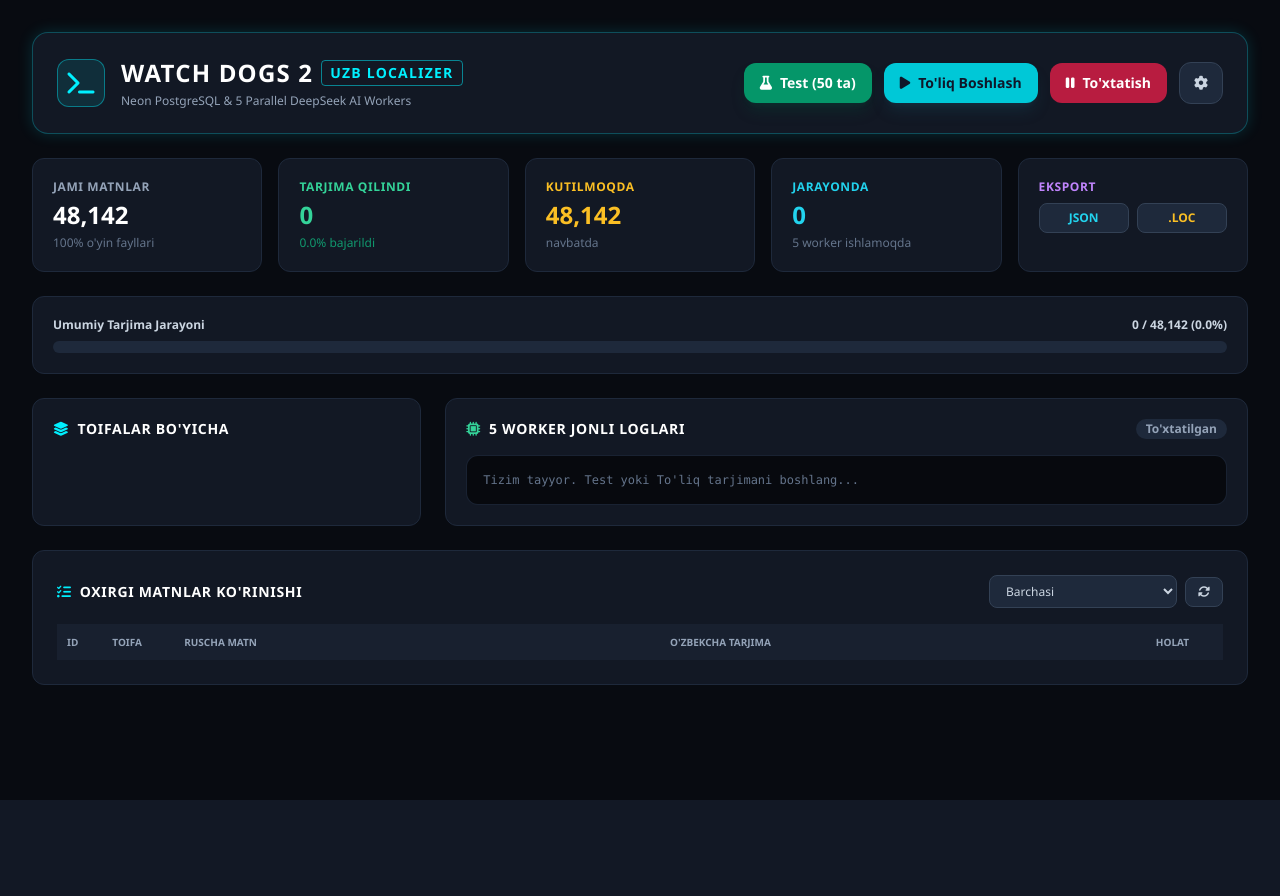
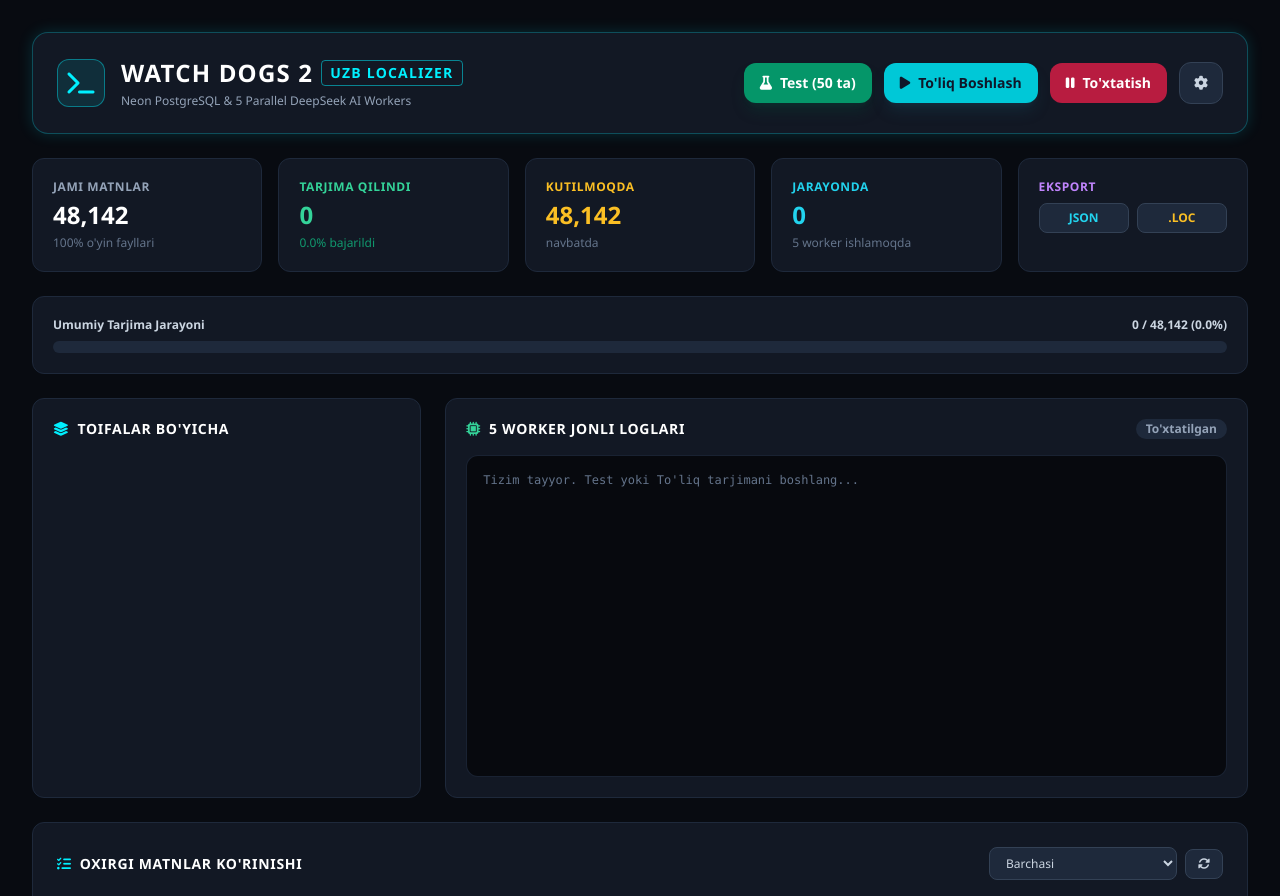
Before and after one commit to devsafo/watch-dogs-2-uz, a FastAPI app: template templates/index.html in a window 1280 px wide. Shown: the top 896 px of the page. Before the commit the page ends 800 px from the top, so only its background shows below. Run offline with FastAPI, Linux system fonts and the light colour scheme; the template is opened without the code that fills it, so the values that code supplies are empty; some libraries are stand-ins or nearby versions.

Commit message:
Fix log box height to fixed 400px with inner scroll

```diff
--- a/templates/index.html
+++ b/templates/index.html
@@ -23,6 +23,10 @@
     body { background-color: #080b11; color: #e2e8f0; font-family: 'Segoe UI', Tahoma, Geneva, Verdana, sans-serif; }
     .glitch-border { box-shadow: 0 0 15px rgba(0, 240, 255, 0.15); border: 1px solid rgba(0, 240, 255, 0.25); }
     .neon-text { text-shadow: 0 0 8px rgba(0, 240, 255, 0.6); }
+    ::-webkit-scrollbar { width: 6px; height: 6px; }
+    ::-webkit-scrollbar-track { background: rgba(0, 0, 0, 0.2); }
+    ::-webkit-scrollbar-thumb { background: #334155; border-radius: 4px; }
+    ::-webkit-scrollbar-thumb:hover { background: #00f0ff; }
   </style>
 </head>
 <body class="min-h-screen p-4 md:p-8">
@@ -105,24 +109,24 @@
     <div class="grid grid-cols-1 lg:grid-cols-3 gap-6">
 
       <!-- Category breakdown -->
-      <div class="p-5 bg-dedsec-card rounded-xl border border-slate-800 space-y-4">
-        <h2 class="text-sm font-bold text-white uppercase tracking-wider flex items-center gap-2">
+      <div class="p-5 bg-dedsec-card rounded-xl border border-slate-800 space-y-4 flex flex-col" style="height: 400px; max-height: 400px;">
+        <h2 class="text-sm font-bold text-white uppercase tracking-wider flex items-center gap-2 shrink-0">
           <i class="fa-solid fa-layer-group text-brand-500"></i> Toifalar Bo'yicha
         </h2>
-        <div id="category-list" class="space-y-3 max-h-[360px] overflow-y-auto pr-1">
+        <div id="category-list" class="flex-1 min-h-0 space-y-3 overflow-y-auto pr-1">
           <!-- Populated by JS -->
         </div>
       </div>
 
       <!-- Realtime Worker Logs -->
-      <div class="lg:col-span-2 p-5 bg-dedsec-card rounded-xl border border-slate-800 space-y-4 flex flex-col">
-        <div class="flex items-center justify-between">
+      <div class="lg:col-span-2 p-5 bg-dedsec-card rounded-xl border border-slate-800 space-y-4 flex flex-col" style="height: 400px; max-height: 400px;">
+        <div class="flex items-center justify-between shrink-0">
           <h2 class="text-sm font-bold text-white uppercase tracking-wider flex items-center gap-2">
             <i class="fa-solid fa-microchip text-emerald-400"></i> 5 Worker Jonli Loglari
           </h2>
           <span id="status-badge" class="px-2.5 py-0.5 rounded-full text-xs font-bold bg-slate-800 text-slate-400">To'xtatilgan</span>
         </div>
-        <div id="log-box" class="flex-1 bg-black/60 rounded-xl p-4 font-mono text-xs text-slate-300 space-y-1 h-[320px] overflow-y-auto border border-slate-800/80">
+        <div id="log-box" class="flex-1 min-h-0 bg-black/60 rounded-xl p-4 font-mono text-xs text-slate-300 space-y-1 overflow-y-auto border border-slate-800/80 break-words">
           <div class="text-slate-500">Tizim tayyor. Test yoki To'liq tarjimani boshlang...</div>
         </div>
       </div>
```
